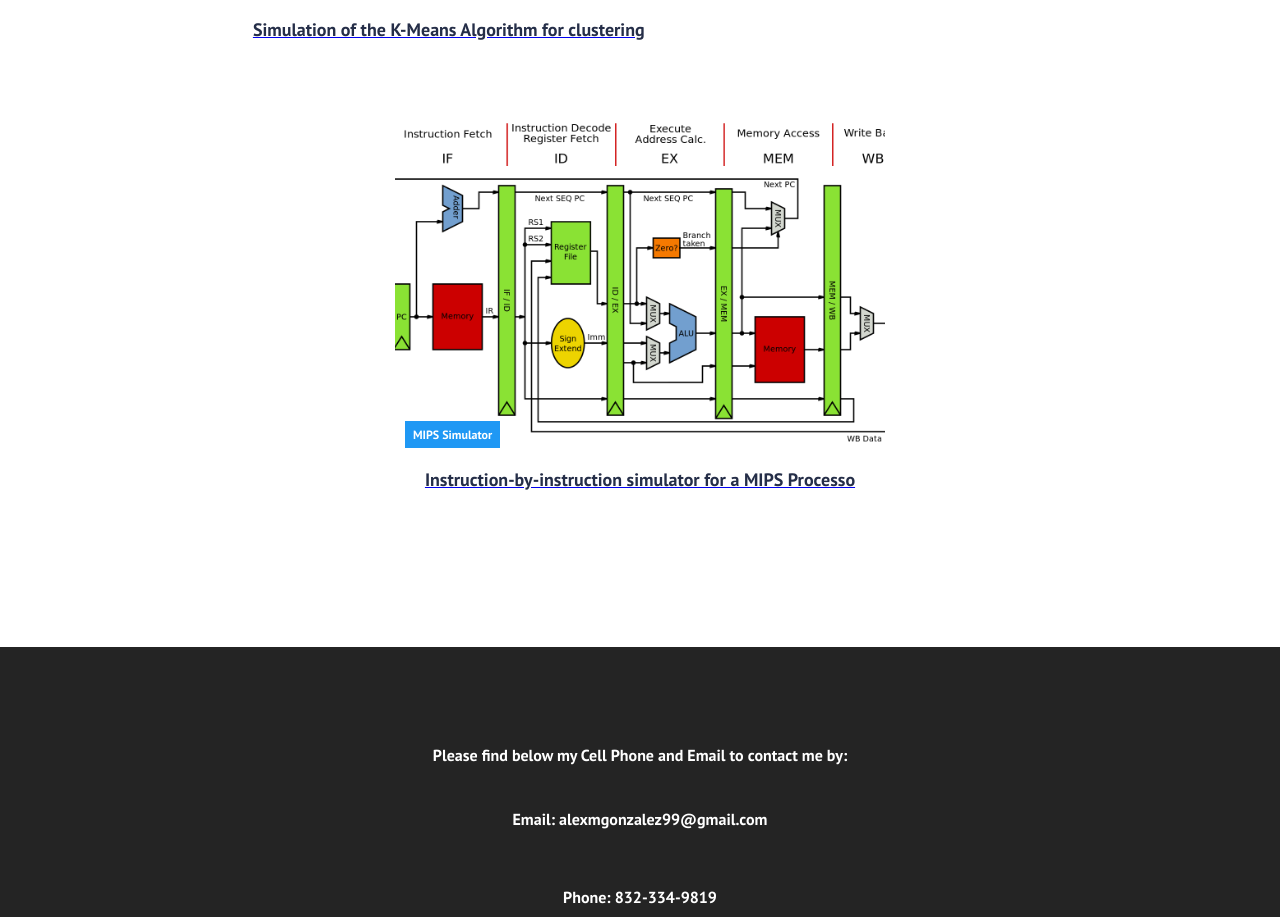
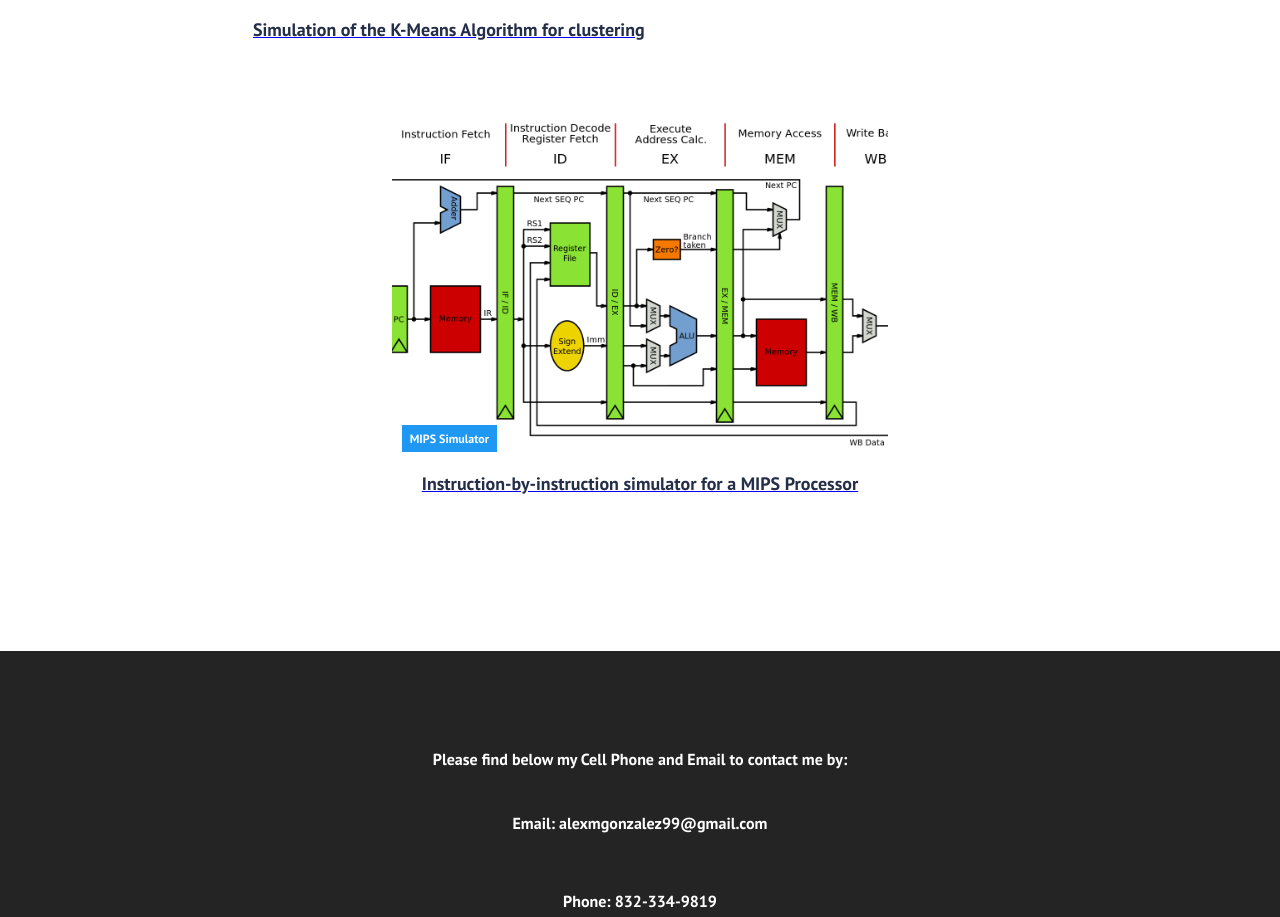
Before and after one commit to alexmgonzalez/React-Website, a React (Create React App) app: page /projects in a window 1280 px wide. Shown: the part 1293-2210 px from the top of the page. Built offline with nearby package versions, Linux system fonts and the light colour scheme.

Commit message:
changed project cards

```diff
--- a/src/Components/ProjectCards.js
+++ b/src/Components/ProjectCards.js
@@ -33,7 +33,7 @@ function ProjectCards() {
                     <ul className='cards__items2'>
                         <ProjectCardItem
                             src = {mips}
-                            text="Instruction-by-instruction simulator for a MIPS Processo"
+                            text="Instruction-by-instruction simulator for a MIPS Processor"
                             label='MIPS Simulator'
                             download={mipsdownload}
                             downloadLabel='MIPS_Simulator.zip'
```
